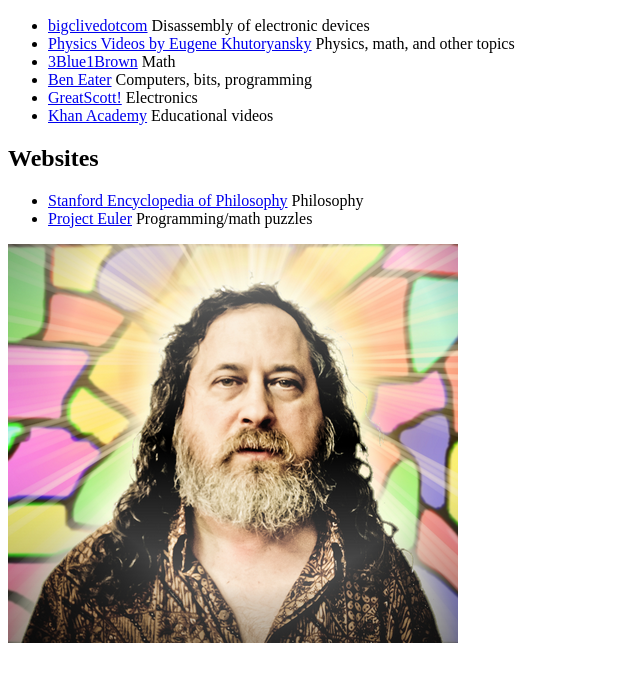
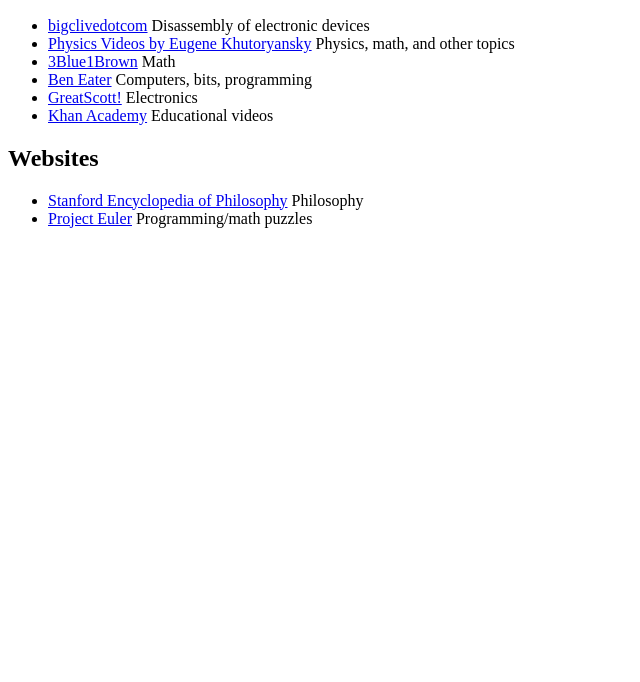
Before and after one commit to sempiedram/sempiedram.github.io, a plain HTML site: page index.html in a window 1280 px wide. Shown: the part 110-792 px from the top of the page, without its empty margins (0-640 px from the left). Drawn offline with Linux system fonts and the light colour scheme.

Commit message:
Remove test image

```diff
--- a/index.html
+++ b/index.html
@@ -40,6 +40,5 @@
 			</li>
 		</ul>
 
-		<img src="./images/test.png" />
 	</body>
 </html>
```
Also changed, not shown: images/test.png (deleted).
